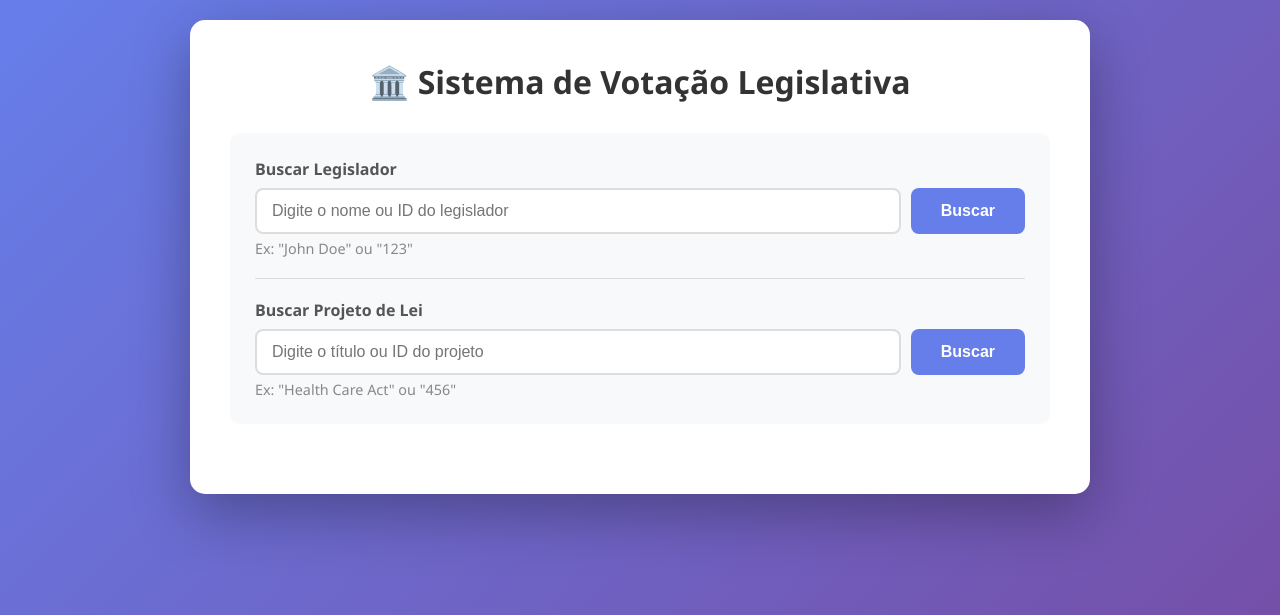
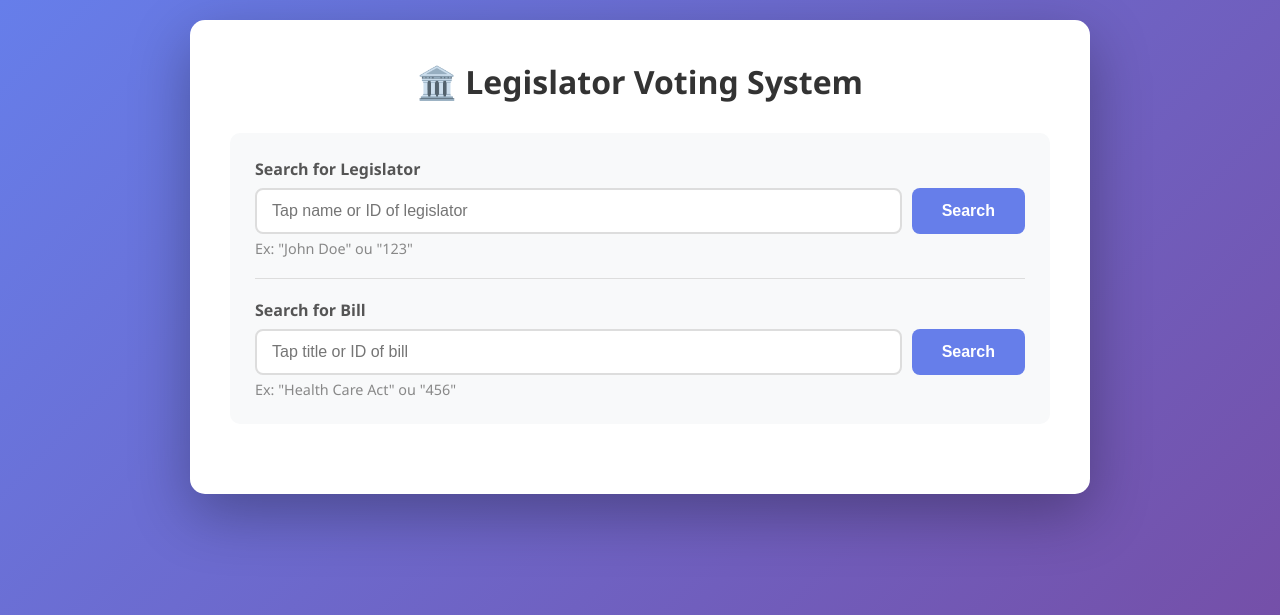
Before and after one commit to BrunoSMendes89/LegislativeVotes, a Django app: page / in a window 1280 px wide. Shown: the top 615 px of the page. Run offline with Django 5.2, Linux system fonts and the light colour scheme.

Commit message:
Change labels and comments to english
Changed comments on models to english
Changed labels from home page to english

```diff
--- a/votes/templates/votes/home.html
+++ b/votes/templates/votes/home.html
@@ -3,7 +3,7 @@
 <head>
     <meta charset="UTF-8">
     <meta name="viewport" content="width=device-width, initial-scale=1.0">
-    <title>Sistema de Votação Legislativa</title>
+    <title>Legislator Voting System</title>
     <style>
         * {
             margin: 0;
@@ -176,16 +176,16 @@
 </head>
 <body>
     <div class="container">
-        <h1>🏛️ Sistema de Votação Legislativa</h1>
+        <h1>🏛️ Legislator Voting System</h1>
 
         <div class="search-section">
             <div class="search-group">
-                <label>Buscar Legislador</label>
+                <label>Search for Legislator</label>
                 <form method="GET" class="search-form">
                     <input type="text" name="legislator_search"
-                           placeholder="Digite o nome ou ID do legislador"
+                           placeholder="Tap name or ID of legislator"
                            value="{{ request.GET.legislator_search }}">
-                    <button type="submit">Buscar</button>
+                    <button type="submit">Search</button>
                 </form>
                 <p class="help-text">Ex: "John Doe" ou "123"</p>
             </div>
@@ -193,12 +193,12 @@
             <div class="divider"></div>
 
             <div class="search-group">
-                <label>Buscar Projeto de Lei</label>
+                <label>Search for Bill</label>
                 <form method="GET" class="search-form">
                     <input type="text" name="bill_search"
-                           placeholder="Digite o título ou ID do projeto"
+                           placeholder="Tap title or ID of bill"
                            value="{{ request.GET.bill_search }}">
-                    <button type="submit">Buscar</button>
+                    <button type="submit">Search</button>
                 </form>
                 <p class="help-text">Ex: "Health Care Act" ou "456"</p>
             </div>
@@ -206,24 +206,24 @@
 
         {% if error %}
         <div class="error">
-            <strong>⚠️ Erro:</strong> {{ error }}
+            <strong>⚠️ Error:</strong> {{ error }}
         </div>
         {% endif %}
 
         {% if legislator_data %}
         <div class="result-card">
-            <h2>📊 Resultado - Legislador</h2>
+            <h2>📊 Result - Legislator</h2>
             <h3>{{ legislator_data.legislator.name }}</h3>
             <p class="info-text"><strong>ID:</strong> {{ legislator_data.legislator.id }}</p>
 
             <div class="stats">
                 <div class="stat-box">
                     <div class="stat-number stat-for">{{ legislator_data.votes_for }}</div>
-                    <div class="stat-label">Votos a Favor</div>
+                    <div class="stat-label">Votes For</div>
                 </div>
                 <div class="stat-box">
                     <div class="stat-number stat-against">{{ legislator_data.votes_against }}</div>
-                    <div class="stat-label">Votos Contra</div>
+                    <div class="stat-label">Votes Against</div>
                 </div>
             </div>
         </div>
@@ -231,19 +231,19 @@
 
         {% if bill_data %}
         <div class="result-card">
-            <h2>📊 Resultado - Projeto de Lei</h2>
+            <h2>📊 Result - Bill</h2>
             <h3>{{ bill_data.bill.title }}</h3>
             <p class="info-text"><strong>ID:</strong> {{ bill_data.bill.id }}</p>
-            <p class="info-text"><strong>Patrocinador Principal:</strong> {{ bill_data.sponsor_name }}</p>
+            <p class="info-text"><strong>Principal Sponsor:</strong> {{ bill_data.sponsor_name }}</p>
 
             <div class="stats">
                 <div class="stat-box">
                     <div class="stat-number stat-for">{{ bill_data.supporters }}</div>
-                    <div class="stat-label">Apoiadores</div>
+                    <div class="stat-label">Votes For</div>
                 </div>
                 <div class="stat-box">
                     <div class="stat-number stat-against">{{ bill_data.opponents }}</div>
-                    <div class="stat-label">Opositores</div>
+                    <div class="stat-label">Votes Against</div>
                 </div>
             </div>
         </div>
--- a/votes/views.py
+++ b/votes/views.py
@@ -9,10 +9,10 @@ def home(request):
         'search_type': None
     }
 
-    # Busca por Legislador
+    # Search for Legislator
     legislator_search = request.GET.get('legislator_search', '').strip()
     if legislator_search:
-        # Tenta buscar por ID ou nome
+        # Try to search by ID or name
         try:
             legislator_id = int(legislator_search)
             legislator = Legislator.objects.filter(id=legislator_id).first()
@@ -20,7 +20,7 @@ def home(request):
             legislator = Legislator.objects.filter(name__icontains=legislator_search).first()
 
         if legislator:
-            # Conta votos a favor (vote_type = 1) e contra (vote_type = 2)
+            # Count votes in favor (vote_type = 1) and against (vote_type = 2)
             votes_for = VoteResult.objects.filter(
                 legislator=legislator,
                 vote_type=1
@@ -38,12 +38,12 @@ def home(request):
             }
             context['search_type'] = 'legislator'
         else:
-            context['error'] = 'Legislador não encontrado'
+            context['error'] = 'Legislator not found'
 
-    # Busca por Bill
+    # Search for Bill
     bill_search = request.GET.get('bill_search', '').strip()
     if bill_search:
-        # Tenta buscar por ID ou título
+        # Try to search by ID or title
         try:
             bill_id = int(bill_search)
             bill = Bill.objects.filter(id=bill_id).first()
@@ -51,11 +51,11 @@ def home(request):
             bill = Bill.objects.filter(title__icontains=bill_search).first()
 
         if bill:
-            # Busca todos os votos relacionados a este bill
+            # Search for all votes related to this bill
             from .models import Vote
             votes = Vote.objects.filter(bill=bill)
 
-            # Conta apoiadores e opositores
+            # Count supporters and opponents
             supporters = VoteResult.objects.filter(
                 vote__in=votes,
                 vote_type=1
@@ -66,9 +66,9 @@ def home(request):
                 vote_type=2
             ).count()
 
-            # Busca o nome do sponsor
+            # Get the sponsor's name
             sponsor = Legislator.objects.filter(id=bill.sponsor_id).first()
-            sponsor_name = sponsor.name if sponsor else "Desconhecido"
+            sponsor_name = sponsor.name if sponsor else "Unknown"
 
             context['bill_data'] = {
                 'bill': bill,
@@ -78,6 +78,6 @@ def home(request):
             }
             context['search_type'] = 'bill'
         else:
-            context['error'] = 'Projeto de lei não encontrado'
+            context['error'] = 'Bill not found'
 
     return render(request, 'votes/home.html', context)
```
